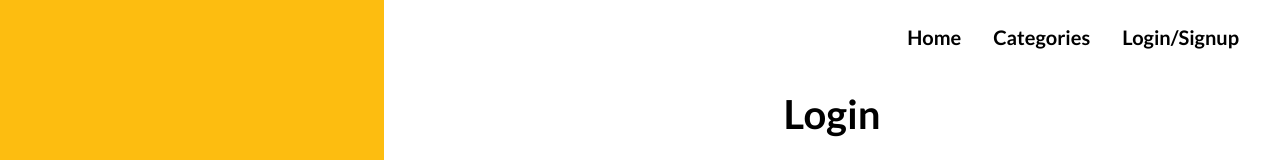
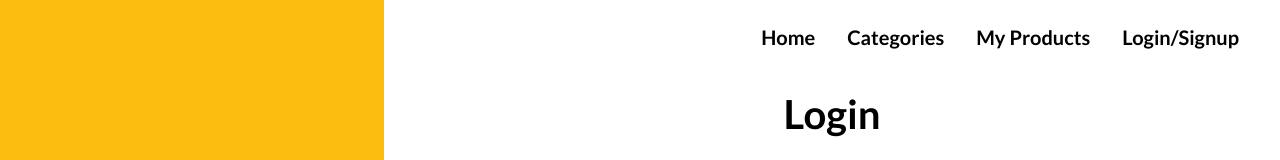
Before and after one commit to davidgdev/the-market-place, a React (Create React App) app: page /login in a window 1280 px wide. Shown: the top 160 px of the page. Built offline with nearby package versions, Linux system fonts and the light colour scheme.

Commit message:
Adds My Products to Navbar

```diff
--- a/src/components/NavBar.jsx
+++ b/src/components/NavBar.jsx
@@ -17,6 +17,11 @@ function NavBar(){
                   </Link>
                 </li>
                 <li>
+                  <Link to="/seller" className="nav__item">
+                    My Products
+                  </Link>
+                </li>
+                <li>
                   <Link to="/login" className="nav__item">
                     Login/Signup
                   </Link>
```
